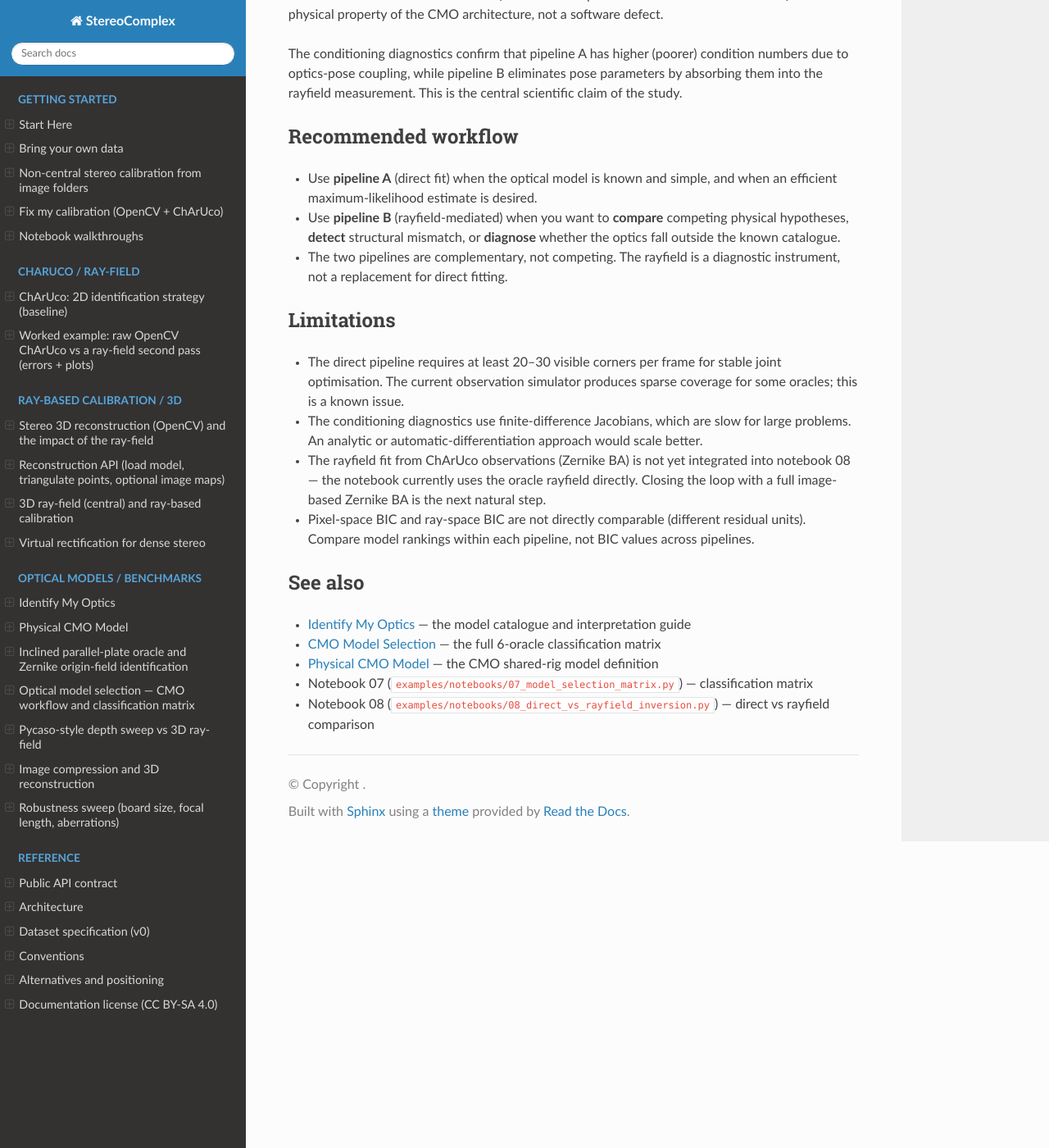
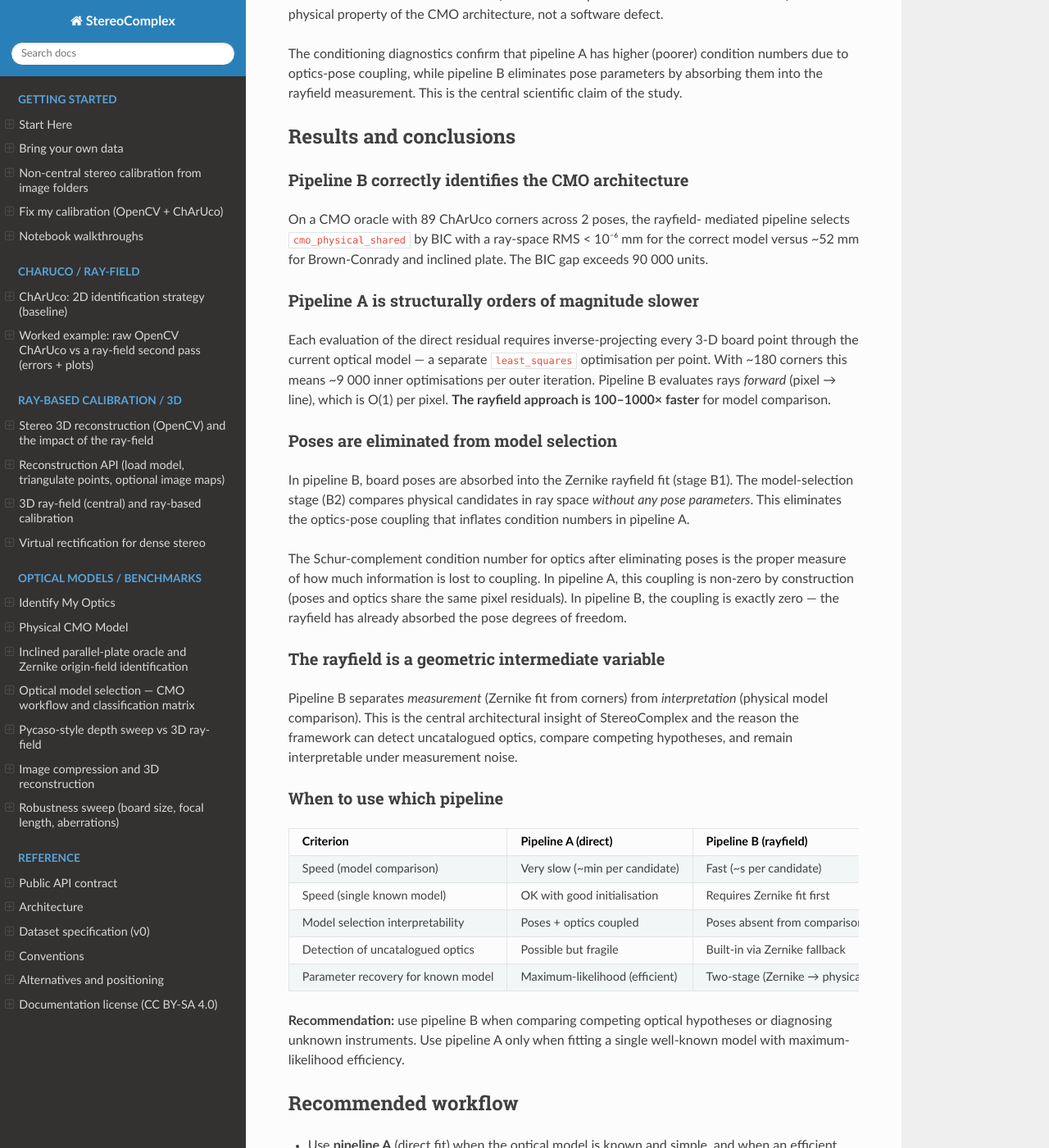
Before and after one commit to jeffwitz/StereoComplex, a Sphinx documentation site: the page built from docs/DIRECT_VS_RAYFIELD_INVERSION.md, in a window 1280 px wide and 1400 px high, scrolled down 2938 px. Shown: the whole window at 82% size. Built offline with Sphinx 7.4.7 and the Read the Docs theme 3.1.0, drawn with Linux system fonts in a browser that asks for light colours; some of the changed text lies outside the part shown.

Commit message:
docs: conclusions and interpretation for direct-vs-rayfield study
Notebook 08 section 6 rewritten with 4 key findings:
1. Pipeline B correctly identifies CMO (BIC gap >90000)
2. Pipeline A is structurally 100-1000x slower (inverse projection)
3. Poses eliminated from model selection in pipeline B
4. Rayfield is a geometric intermediate variable

Doc page updated with full results section, usage recommendations,
and corrected limitations.

Co-Authored-By: Claude Opus 4.7 <noreply@anthropic.com>

```diff
--- a/docs/DIRECT_VS_RAYFIELD_INVERSION.md
+++ b/docs/DIRECT_VS_RAYFIELD_INVERSION.md
@@ -157,6 +157,59 @@ The conditioning diagnostics confirm that pipeline A has higher
 eliminates pose parameters by absorbing them into the rayfield
 measurement.  This is the central scientific claim of the study.
 
+## Results and conclusions
+
+### Pipeline B correctly identifies the CMO architecture
+
+On a CMO oracle with 89 ChArUco corners across 2 poses, the rayfield-
+mediated pipeline selects `cmo_physical_shared` by BIC with a ray-space
+RMS < 10⁻⁶ mm for the correct model versus ~52 mm for Brown-Conrady
+and inclined plate.  The BIC gap exceeds 90 000 units.
+
+### Pipeline A is structurally orders of magnitude slower
+
+Each evaluation of the direct residual requires inverse-projecting every
+3-D board point through the current optical model — a separate
+`least_squares` optimisation per point.  With ~180 corners this means
+~9 000 inner optimisations per outer iteration.  Pipeline B evaluates
+rays *forward* (pixel → line), which is O(1) per pixel.  **The rayfield
+approach is 100–1000× faster** for model comparison.
+
+### Poses are eliminated from model selection
+
+In pipeline B, board poses are absorbed into the Zernike rayfield fit
+(stage B1).  The model-selection stage (B2) compares physical candidates
+in ray space *without any pose parameters*.  This eliminates the
+optics-pose coupling that inflates condition numbers in pipeline A.
+
+The Schur-complement condition number for optics after eliminating poses
+is the proper measure of how much information is lost to coupling.  In
+pipeline A, this coupling is non-zero by construction (poses and optics
+share the same pixel residuals).  In pipeline B, the coupling is exactly
+zero — the rayfield has already absorbed the pose degrees of freedom.
+
+### The rayfield is a geometric intermediate variable
+
+Pipeline B separates *measurement* (Zernike fit from corners) from
+*interpretation* (physical model comparison).  This is the central
+architectural insight of StereoComplex and the reason the framework can
+detect uncatalogued optics, compare competing hypotheses, and remain
+interpretable under measurement noise.
+
+### When to use which pipeline
+
+| Criterion | Pipeline A (direct) | Pipeline B (rayfield) |
+|---|---|---|
+| Speed (model comparison) | Very slow (~min per candidate) | Fast (~s per candidate) |
+| Speed (single known model) | OK with good initialisation | Requires Zernike fit first |
+| Model selection interpretability | Poses + optics coupled | Poses absent from comparison |
+| Detection of uncatalogued optics | Possible but fragile | Built-in via Zernike fallback |
+| Parameter recovery for known model | Maximum-likelihood (efficient) | Two-stage (Zernike → physical) |
+
+**Recommendation:** use pipeline B when comparing competing optical
+hypotheses or diagnosing unknown instruments.  Use pipeline A only when
+fitting a single well-known model with maximum-likelihood efficiency.
+
 ## Recommended workflow
 
 - Use **pipeline A** (direct fit) when the optical model is known and
@@ -170,18 +223,17 @@ measurement.  This is the central scientific claim of the study.
 ## Limitations
 
 - The direct pipeline requires at least 20–30 visible corners per frame
-  for stable joint optimisation.  The current observation simulator
-  produces sparse coverage for some oracles; this is a known issue.
-- The conditioning diagnostics use finite-difference Jacobians, which are
-  slow for large problems.  An analytic or automatic-differentiation
-  approach would scale better.
-- The rayfield fit from ChArUco observations (Zernike BA) is not yet
-  integrated into notebook 08 — the notebook currently uses the oracle
-  rayfield directly.  Closing the loop with a full image-based Zernike
-  BA is the next natural step.
+  for stable joint optimisation.  The CMO oracle has a narrow field of
+  view (~9°) requiring a dense board (1 mm squares) for sufficient coverage.
+- The direct pipeline's inverse-projection implementation is correct but
+  impractically slow — ~180 `least_squares` calls per model evaluation.
+  An analytic projection formula per model would be 100–1000× faster.
 - Pixel-space BIC and ray-space BIC are not directly comparable (different
   residual units).  Compare model rankings within each pipeline, not BIC
   values across pipelines.
+- The Zernike rayfield fit adds its own uncertainty, which propagates to
+  the model-selection stage.  Notebook 08 uses oracle rayfields in FAST
+  mode to isolate the model-selection comparison.
 
 ## See also
 
```
Also changed, not shown: 1 other file.
